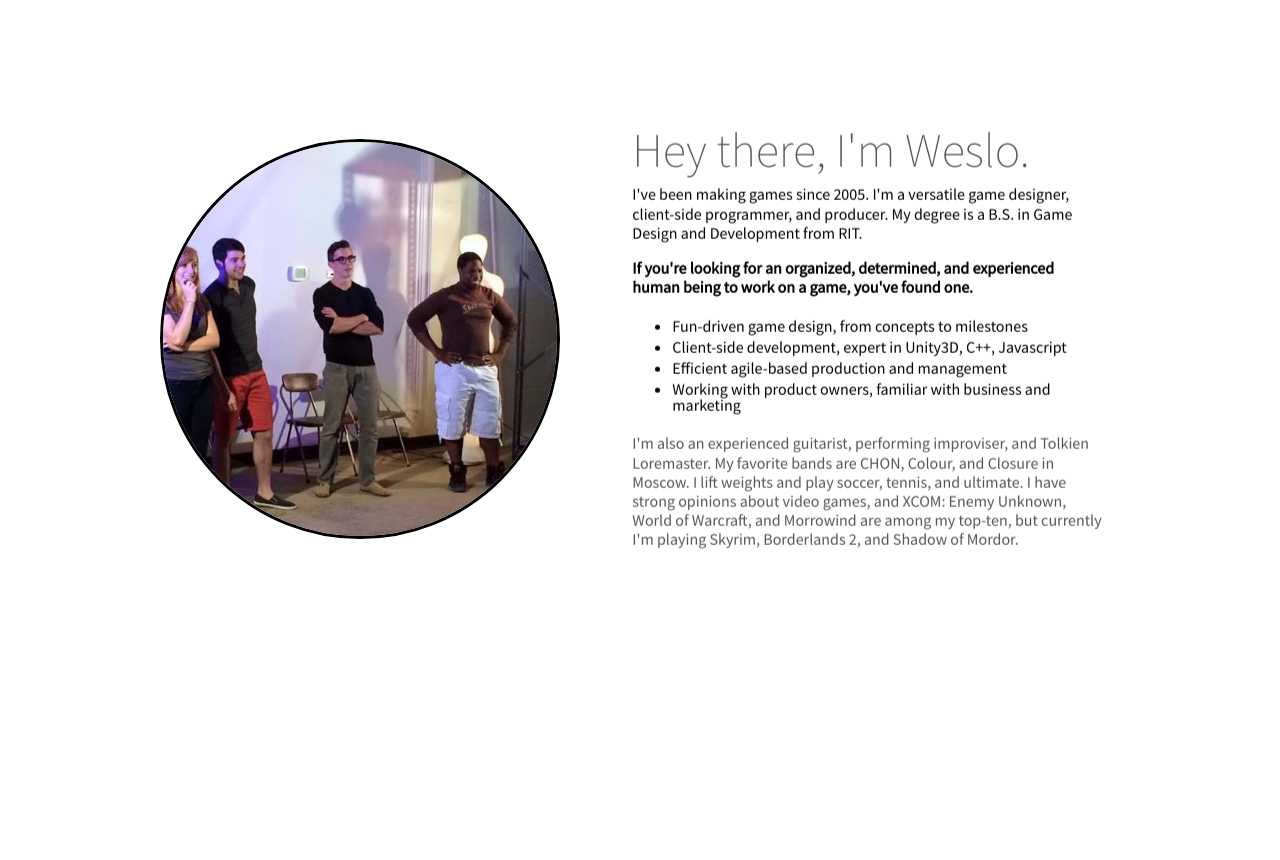
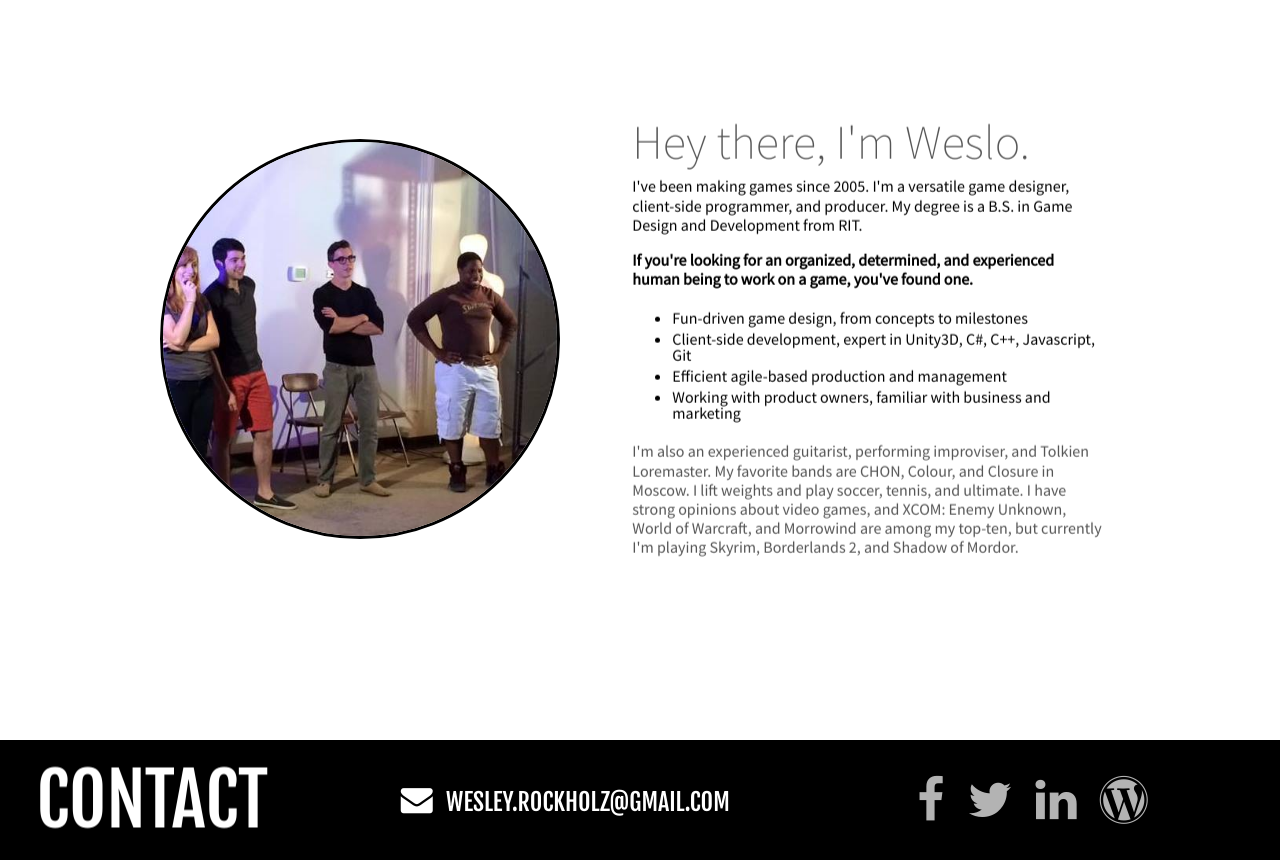
Before and after one commit to weslo/weslo.github.io, a website: page index.html in a window 1280 px wide. Shown: the part 4860-5720 px from the top of the page. Before the commit the page ends 5600 px from the top, so only its background shows below. Drawn offline with nearby package versions, Linux system fonts and the light colour scheme.

Commit message:
implement contact section

```diff
--- a/index.html
+++ b/index.html
@@ -351,7 +351,7 @@
                       Fun-driven game design, from concepts to milestones
                     </li>
                     <li>
-                      Client-side development, expert in Unity3D, C++, Javascript
+                      Client-side development, expert in Unity3D, C#, C++, Javascript, Git
                     </li>
                     <li>
                       Efficient agile-based production and management
@@ -379,6 +379,34 @@
 
       </section>
 
+      <!-- CONTACT SECTION -->
+
+      <section id="contact" class="section group">
+
+        <div class="hero section-heading section group">
+          <div class="vertical-center col span_3_of_12">
+            <div>
+              <h1>Contact</h1>
+            </div>
+          </div>
+          <div class="vertical-center col span_5_of_12">
+            <div>
+              <span class="fa fa-envelope fa-2x"></span>
+              <span class="email">wesley.rockholz@gmail.com</span>
+            </div>
+          </div>
+          <div class="vertical-center col span_4_of_12 social-media">
+            <div>
+              <a target="_blank" href="http://facebook.com/wesley.rockholz"><span class="fa fa-facebook fa-3x"></span></a>
+              <a target="_blank" href="http://twitter.com/wrockholz"><span class="fa fa-twitter fa-3x"></span></a>
+              <a target="_blank" href="https://www.linkedin.com/in/wrockholz"><span class="fa fa-linkedin fa-3x"></span></a>
+              <a target="_blank" href="https://www.wesrockholz.wordpress.com"><span class="fa fa-wordpress fa-3x"></span></a>
+            </div>
+          </div>
+        </div>
+
+      </section>
+
       <!-- END CONTENT -->
 
     </div>
--- a/style/main.scss
+++ b/style/main.scss
@@ -16,3 +16,4 @@
 @import "sections/projects";
 @import "sections/skills";
 @import "sections/about";
+@import "sections/contact";
--- /dev/null
+++ b/style/sections/contact.scss
@@ -0,0 +1,20 @@
+#contact {
+
+  text-align: center;
+  line-height: 100%;
+
+  .email {
+    font-family: $header-font;
+    text-transform: uppercase;
+    font-size: 24px;
+    margin-left: 10px;
+  }
+
+  .social-media {
+    a {
+      margin: 10px;
+      color: $light;
+      @include hoverOpacity ();
+    }
+  }
+}
```
Also changed, not shown: style/main.css.
